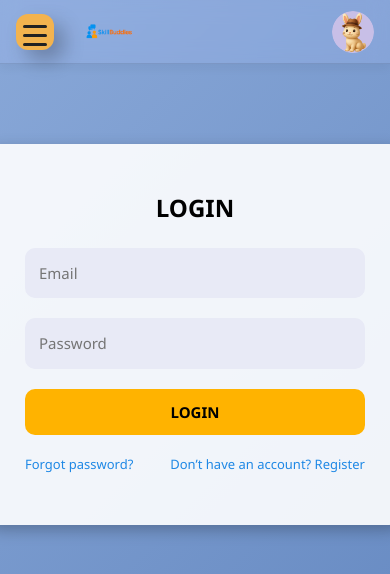
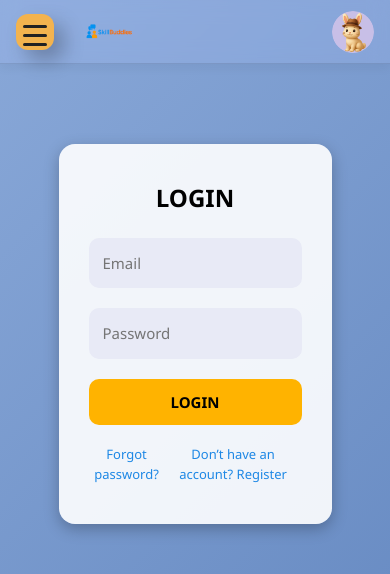
Before and after one commit to novesz/SkillBuddies, a React (Vite) app in the folder frontend/: page /login in a window 390 px wide. Shown: the top 574 px of the page. Built offline with nearby package versions, Linux system fonts and the light colour scheme.

Commit message:
responsiv

```diff
--- a/frontend/src/styles/LoginPage.css
+++ b/frontend/src/styles/LoginPage.css
@@ -10,7 +10,6 @@
   color: #0f172a;
   box-shadow: 10px 10px 20px rgba(0, 0, 0, .25);
 }
-
 
 /* Bejelentkezés doboz */
 .login-container {
@@ -92,3 +91,12 @@
 .login-links a:hover {
   text-decoration: underline;
 }
+
+ /* Reszponzív stílusok */
+/* Tabletek és kisebb kijelzők */
+@media (max-width: 900px) {
+  .login-container {
+    width: 70%;
+    padding: 40px 30px;
+  }
+}
```
